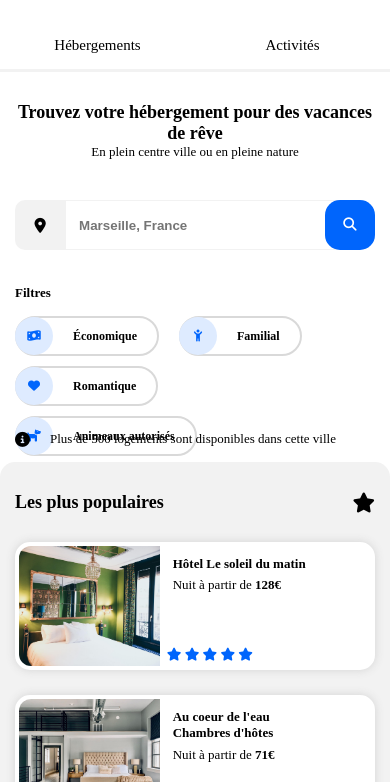
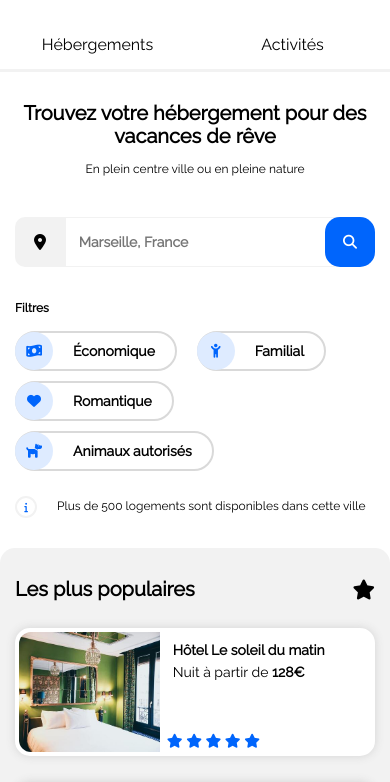
Before and after one commit to Nobi9/Nobi9-Projet_2_OC, a website: page index.html in a window 390 px wide. Shown: the part 62-844 px from the top of the page. Drawn offline with Linux system fonts and the light colour scheme; a web font is replaced by a local one.

Commit message:
projet revu par le mentor

```diff
--- a/index.html
+++ b/index.html
@@ -4,6 +4,7 @@
     <meta charset="UTF-8">
     <meta name="viewport" content="width=device-width, initial-scale=1.0"> <!-- width = device-width : simplifie de responsive pour smartphones vs pc -->
     <script src="https://kit.fontawesome.com/038b815f0f.js" crossorigin="anonymous"></script>
+    <link rel="stylesheet" href="./src/css/normalize.css">
     <link rel="stylesheet" href="./src/css/style.css"/>
     <link rel="stylesheet" href="./src/css/mediaQueries.css"/>
     <title>Booki</title>
@@ -11,7 +12,7 @@
 
 <body>
     <div class="wrapper1">
-        <header role="banner">
+        <header>
             <nav class="topbar">
                 <a href="#"><img class="header-logo" src="./src/img/logo/Booki.png" alt="logo Booki"></a>
                 <div class="header-buttons">
@@ -29,7 +30,7 @@
                         <i class="fa-solid fa-location-dot"></i>
                     </div>
                     <input class="location-form-input" name="place" placeholder="   Marseille, France" >
-                    <button class="location-form-submit" type="submit"><p class="submit-word">Rechercher</p><i class="fa-solid fa-magnifying-glass"></i></button>
+                    <button class="location-form-submit" type="submit"><span class="submit-word">Rechercher</span><i class="fa-solid fa-magnifying-glass"></i></button>
                 </form>
 
                 <div class="header-filter">
@@ -49,27 +50,27 @@
                         </div>
                         <div class="filter">
                             <i class="fa-solid fa-dog"></i>
-                            <a href="#" class="filter-button">Animeaux autorisés</a>
+                            <a href="#" class="filter-button">Animaux autorisés</a>
                         </div>
                     </nav>
                     <div class="info-smartphone">
-                        <i class="fa-solid fa-circle-info"></i>
+                        <div class="circle-info"><i class="fa-solid fa-info"></i></div>
                         <p>Plus de 500 logements sont disponibles dans cette ville</p>
                     </div>
                 </div>
 
                 <div class="info-desktop">
-                    <i class="fa-solid fa-circle-info"></i>
+                    <div class="circle-info"><i class="fa-solid fa-info"></i></div>
                     <p>Plus de 500 logements sont disponibles dans cette ville</p>
                 </div>
             </div>
         </header>
 
-        <main role="main">
+        <main>
             <section id="lodging" class="lodging">
-                <article class="lodging-list">
+                <div class="lodging-list">
                     <header class="lodging-header"><h2>Hébergements à Marseille</h2></header>
-                    <div class="little-cards">
+                    <article class="little-cards">
                         <div class="little-card">
                             <a href="#">
                                 <img src="./src/img/hebergements/4_small/marcus-loke-WQJvWU_HZFo-unsplash.jpg" alt="chambre d'hôtel"> <!-- préciser-->
@@ -166,19 +167,19 @@
                                 </div>
                             </a>
                         </div>
-                    </div>
+                    </article>
                     <a class="more" href="#">Afficher plus</a> <!-- mettre un footer ?-->
-                </article>
+                </div>
 
                 <aside class="popular-list">
                     <header class="popular-list-header">
                         <h2>Les plus populaires</h2>
-                        <i class="fa-solid fa-star popular-star"></i>
+                        <i class="fa-solid fa-star popular-star" id="popular-star"></i>
                     </header>
                     <article class="wide-cards">
                         <div class="wide-card">
                             <a href="#">
-                                <img src="./src/img/hebergements/2_large/emile-guillemot-Bj_rcSC5XfE-unsplash.jpg" alt="Chambre d'hôtel à l'Hôtel Le soleil du matin Marseille">
+                                <img src="./src/img/hebergements/4_small/emile-guillemot-Bj_rcSC5XfE-unsplash.jpg" alt="Chambre d'hôtel à l'Hôtel Le soleil du matin Marseille">
                                 <div class="wide-card-info">
                                     <div>
                                         <h3>Hôtel Le soleil du matin</h3>
@@ -196,7 +197,7 @@
                         </div>
                         <div class="wide-card">
                             <a href="#">
-                                <img src="./src/img/hebergements/2_large/aw-creative-VGs8z60yT2c-unsplash.jpg" alt="Chambre d'hôtel aux chambres d'^hotes Au coeur de l'eau Marseille">
+                                <img src="./src/img/hebergements/4_small/aw-creative-VGs8z60yT2c-unsplash.jpg" alt="Chambre d'hôtel aux chambres d'^hotes Au coeur de l'eau Marseille">
                                 <div class="wide-card-info">
                                     <div>
                                         <h3>Au coeur de l'eau <br> Chambres d'hôtes</h3>
@@ -283,7 +284,7 @@
     </div>
 
     <footer>
-        <nav class="footer-nav">
+        <nav class="footer-nav" aria-label="navigation secondaire">
             <div class="about">
                 <h4>À propos</h4>
                 <div><a href="#">Fonctionnement du site</a></div>
--- a/src/css/mediaQueries.css
+++ b/src/css/mediaQueries.css
@@ -76,20 +76,25 @@ Tablettes : agencement libre */
 
 main, .wrapper1, .wrapper2, .header, .topbar, .header-buttons, .location-form,
 .header-filter, .filter-title, .main, .lodging, .lodging-list,
-.little-cards, .popular-list, .activities, .activities-list,
-.activities-cards, .big-card, .twin-card, .activities-columns,
-.activities-cards h3, .two-third img, .one-third img, .twin-3of5 img, .twin-2of5 img,
-.big-card img, .activities-img, footer
+.little-cards, .popular-list, .activities,
+ footer
  {
     width: 100%;
     max-width: 768px;
     min-width: 300px;
 }
 
-.wrapper3, .location-form-input {
+.wrapper3, .location-form-input, .footer-nav div {
     width: 100%;
     max-width: 708px;
     min-width: 240px;
+}
+
+.little-cards, .activities-list, .activities-columns, .activities-cards, .activities-cards h3, .two-third img, .one-third img, .twin-3of5 img, .twin-2of5 img,
+.big-card img, .activities-img, .big-card, .twin-card  {
+    width: 100%;
+    max-width: 768px;
+    min-width: 270px;
 }
 
 /* ====== Global margins ====== */
@@ -99,7 +104,7 @@ h2, .topbar, .wrapper2, .popular-list, .lodging-list,
     margin: 0;
 }
 
-.info-smartphone, .wide-card, .little-card, .more, .activities-cards {
+.info-smartphone, .wide-card, .little-card, .more, .activities-cards, .subtitle {
     margin-top: 15px;
 }
 
@@ -109,7 +114,11 @@ h2 {
     padding: 0;
 }
 
-.wrapper2, .wrapper3, .popular-list, .lodging-list, .footer-nav
+.footer-nav {
+    padding: 30px;
+}
+
+.wrapper2, .wrapper3, .popular-list, .lodging-list
 {
     padding: 30px 15px;
 }
@@ -125,15 +134,15 @@ h2 {
 }
 
 .wrapper2 h1, .popular-list-header h2, .lodging-header h2, .activities h2 {
-    font-size: 18px;
+    font-size: 20px;
 }
 
 .header-button, .fa-location-dot, .filter-title p, .fa-circle-info {
-    font-size: 15px;
+    font-size: 16px;
 }
 
 .wrapper2 p{
-    font-size: 13px;
+    font-size: 12px;
 }
 
 /* ============================================================ */
@@ -178,6 +187,10 @@ h2 {
         height :50px;
         min-width: 200px;
         margin-top: 20px;
+    }
+
+    .location-form-input{
+        min-width: 150px;
     }
 
     .dot-container {
@@ -342,6 +355,6 @@ h2 {
 
   .footer-nav {
     flex-direction: column;
-    align-items: center;
+    align-items: flex-start;
   }
 }
--- a/src/css/style.css
+++ b/src/css/style.css
@@ -1,10 +1,11 @@
 /* ========================================= Fonts ========================================= */
-@font-face {
+@import url('https://fonts.googleapis.com/css2?family=Raleway&display=swap');
+
+/*@font-face {
   font-family: 'Raleway';
-  src:
-    url('fonts/Raleway/Raleway-VariableFont_wght.ttf'),
-    url('fonts/Raleway/Raleway-Italic-VariableFont_wght.ttf')
-}
+    src:
+    url('fonts/Raleway/Raleway-VariableFont_wght.ttf'),*/
+
 
 /* ========================================= General ========================================= */
 
@@ -15,14 +16,15 @@
 * {
   text-decoration: none;
   list-style: none;
-  box-sizing: border-box
+  box-sizing: border-box;
+  font-family: 'Raleway', 'sans-serif';
 }
 
 body {
   margin: 0 auto;
   padding: 0;
   font-family: 'Raleway';
-  font-size: 12px;
+  font-size: 14px;
 }
 
 button {
@@ -127,12 +129,12 @@ h1, h2, h3, h4, .location-form-input, .filter-title, .lodging-header h2, .more,
 
 
 h1, h2, .fa-cirle-info, .more {
-    font-size: 15px;
+    font-size: 20px;
 }
 
 h3, h4, p, .fa-location-dot, .wide-card h3,
 .wide-card p, .little-card h3,  .little-card p, .stars  {
-    font-size: 13px;
+    font-size: 14px;
 }
 
 /* ========================================== Header ========================================= */
@@ -153,7 +155,7 @@ h3, h4, p, .fa-location-dot, .wide-card h3,
 
     .header-button {
       width: 162px;
-      padding: 40px;
+      padding: 45px;
     }
 
     .header-button:hover {
@@ -216,7 +218,6 @@ h3, h4, p, .fa-location-dot, .wide-card h3,
 /* ------ filters ------  */
 
   .header-filter {
-    height: 40px;
     display: flex;
     align-items: center;
     flex-wrap: wrap;
@@ -283,6 +284,22 @@ h3, h4, p, .fa-location-dot, .wide-card h3,
   .info-desktop {
     display: flex;
     align-items: center;
+  }
+
+  .circle-info {
+    width: 22px;
+    height: 22px;
+    border-radius: 50%;
+    border: solid #f2f2f2 2px;
+    display: flex;
+    align-items: center;
+    justify-content: center;
+  }
+
+  .fa-info {
+    font-size: 10px;
+    color: #0065FC;
+    font-weight: bold;
   }
 
 /* ========================================= Main ========================================= */
@@ -372,6 +389,10 @@ main {
               display: flex;
               justify-content: space-between;
               align-items: center;
+          }
+
+          #popular-star {
+            color: black;
           }
 
           .wide-cards {
--- a/src/css/unused/reset.css
+++ /dev/null
@@ -1,131 +0,0 @@
-/* http://meyerweb.com/eric/tools/css/reset/
-   v2.0 | 20110126
-   License: none (public domain)
-*/
-
-/* Présent à titre indicatif / de choix, n'est pas utilisé dans ce projet */
-
-html,
-body,
-div,
-span,
-applet,
-object,
-iframe,
-h1,
-h2,
-h3,
-h4,
-h5,
-h6,
-p,
-blockquote,
-pre,
-a,
-abbr,
-acronym,
-address,
-big,
-cite,
-code,
-del,
-dfn,
-em,
-img,
-ins,
-kbd,
-q,
-s,
-samp,
-small,
-strike,
-strong,
-sub,
-sup,
-tt,
-var,
-b,
-u,
-i,
-center,
-dl,
-dt,
-dd,
-ol,
-ul,
-li,
-fieldset,
-form,
-label,
-legend,
-table,
-caption,
-tbody,
-tfoot,
-thead,
-tr,
-th,
-td,
-article,
-aside,
-canvas,
-details,
-embed,
-figure,
-figcaption,
-footer,
-header,
-hgroup,
-menu,
-nav,
-output,
-ruby,
-section,
-summary,
-time,
-mark,
-audio,
-video {
-  margin: 0;
-  padding: 0;
-  border: 0;
-  font-size: 100%;
-  font: inherit;
-  vertical-align: baseline;
-}
-/* HTML5 display-role reset for older browsers */
-article,
-aside,
-details,
-figcaption,
-figure,
-footer,
-header,
-hgroup,
-menu,
-nav,
-section {
-  display: block;
-}
-body {
-  line-height: 1;
-}
-ol,
-ul {
-  list-style: none;
-}
-blockquote,
-q {
-  quotes: none;
-}
-blockquote:before,
-blockquote:after,
-q:before,
-q:after {
-  content: "";
-  content: none;
-}
-table {
-  border-collapse: collapse;
-  border-spacing: 0;
-}
```
Also changed, not shown: src/css/normalize.css (renamed from src/css/unused/normalize.css).
